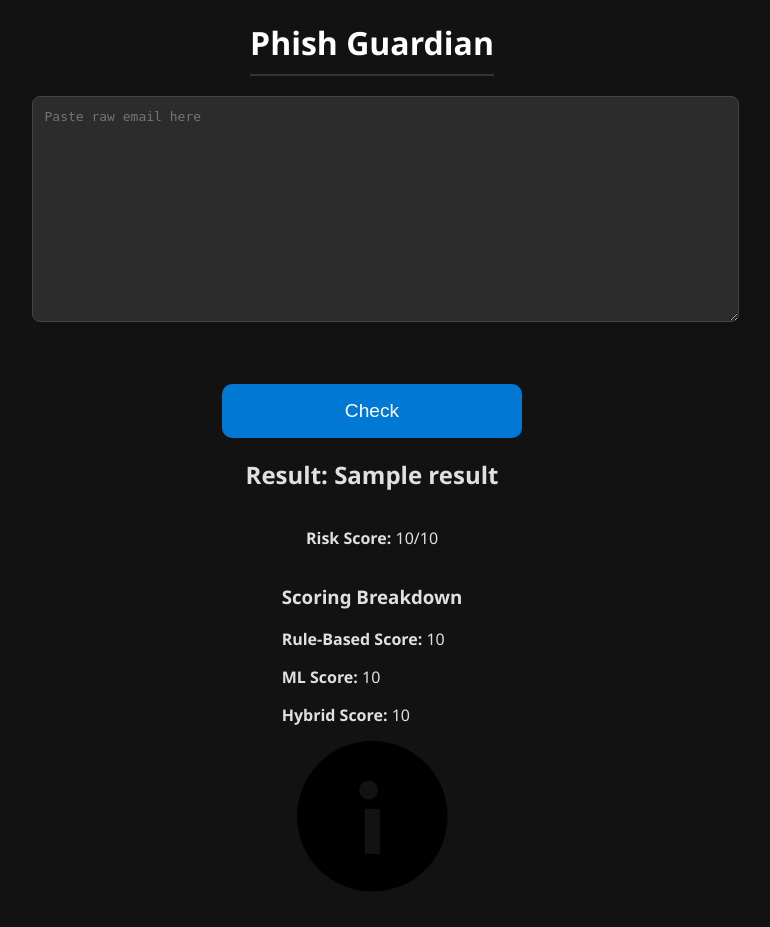
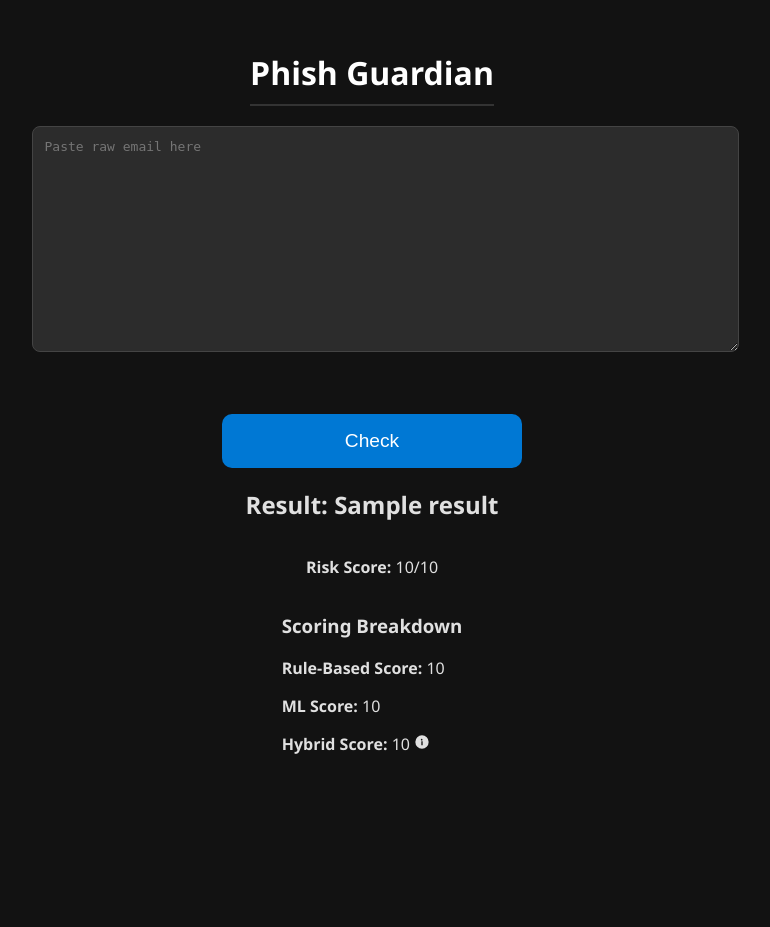
Before and after one commit to RyanAgar/P9-3, a Flask app: template templates/index.html in a window 1280 px wide. Shown: the whole page, without its empty margins (268-1038 px from the left). After the commit the page ends 754 px from the top, so only its background shows below. Run offline with Flask 3, Linux system fonts and the light colour scheme; the template is opened without the code that fills it: most values are stand-ins (such as "Sample title", 1, 10 or a date in 2020); parts of the project's set-up code (start-up, migrations or seed data) failed here and were passed over.

Commit message:
Update style.css

```diff
--- a/static/style.css
+++ b/static/style.css
@@ -174,3 +174,16 @@ footer {
     color: #388e3c;
     font-weight: bold;
 }
+
+/* Tooltip Icon */
+.i-icon{display:inline-block;vertical-align:text-bottom;cursor:help}
+.i-icon svg{width:1em;height:1em;fill:currentColor}
+.i-icon[data-tip]::after{
+  content:attr(data-tip);
+  position:absolute;
+  white-space:nowrap;
+  background:#111;color:#fff;padding:.35rem .5rem;border-radius:4px;font-size:.85rem;
+  transform:translate(-50%, -8px);left:50%;bottom:100%;opacity:0;pointer-events:none;transition:opacity .12s;
+}
+.i-icon:hover::after,.i-icon:focus::after{opacity:1;pointer-events:auto}
+.i-icon{position:relative}
```
